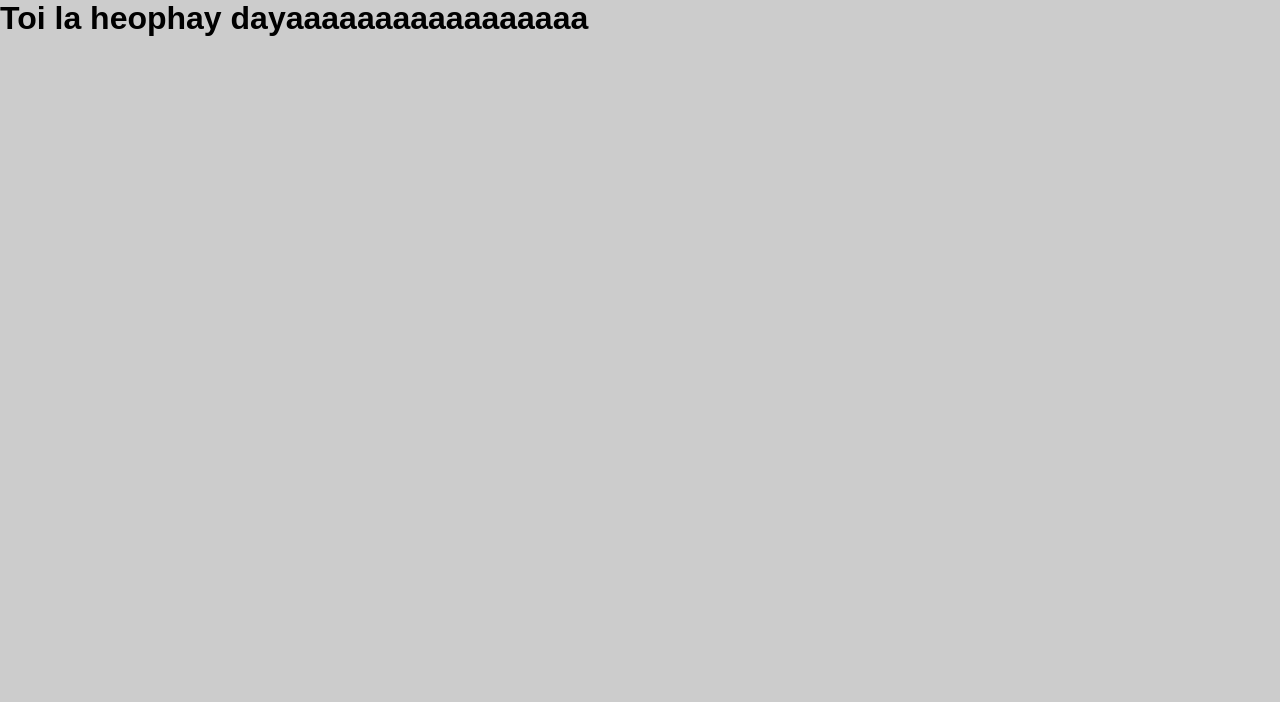
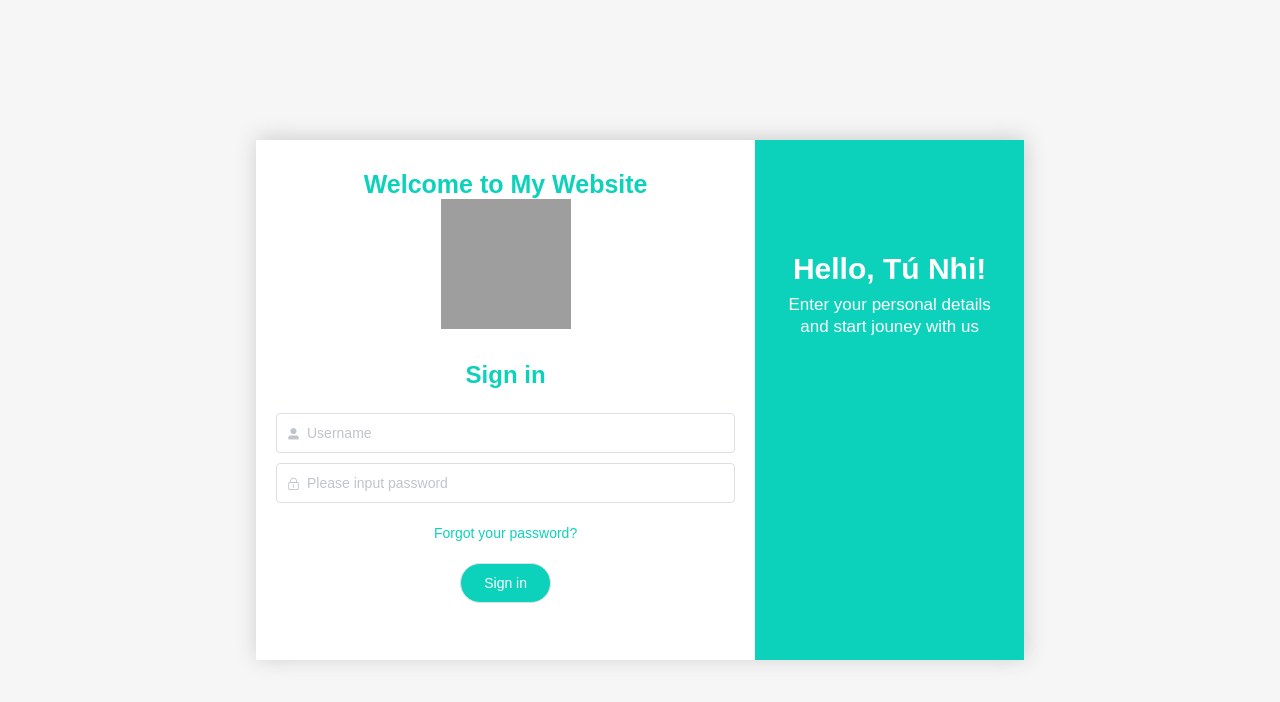
Before and after one commit to heophay/manage-website-FE, a Nuxt app: page /login in a window 1280 px wide. Shown: the top 702 px of the page. Built offline with nearby package versions, Linux system fonts and the light colour scheme; grey boxes are pictures that could not be loaded.

Commit message:
Add Login Pages

```diff
--- a/assets/defaults.scss
+++ b/assets/defaults.scss
@@ -1,3 +1,8 @@
+:root {
+  --text-color-primary: #555;
+  --color-primary: #0dd2bb;
+}
+
 * {
   margin: 0;
   padding: 0;
@@ -7,8 +12,9 @@
 }
 
 .app {
-  background-color: #ccc;
+  background-color: #cccccc2e;
   min-height: 100vh;
+  color: var(--text-color-primary);
 }
 .button {
   width: 300px;
--- a/layouts/default.vue
+++ b/layouts/default.vue
@@ -1,15 +1,12 @@
 <template>
   <div class="app">
-    <h1>Toi la heophay dayaaaaaaaaaaaaaaaaa</h1>
     <Nuxt />
   </div>
 </template>
 
 <script>
-export default({
+export default {
   name: 'ManageApp',
-  setup() {
-
-  },
-})
+  setup() {},
+}
 </script>
--- /dev/null
+++ b/pages/login.vue
@@ -0,0 +1,140 @@
+<template>
+  <div :class="$style.loginPage">
+    <div :class="$style.content">
+      <el-container>
+        <el-main>
+          <div :class="$style.contentSignIn">
+            <span :class="$style.titleHeader">Welcome to My Website</span>
+            <img
+              src="https://media.istockphoto.com/photos/black-woman-hand-holding-modern-smart-phone-isolated-on-white-picture-id1333518127"
+              alt="Phone Images"
+              width="130px"
+              height="130px"
+            />
+            <span :class="$style.textSignIn">Sign in</span>
+            <el-input
+              v-model="username"
+              placeholder="Username"
+              prefix-icon="el-icon-user-solid"
+            >
+            </el-input>
+            <el-input
+              v-model="password"
+              placeholder="Please input password"
+              show-password
+              prefix-icon="el-icon-lock"
+            >
+            </el-input>
+            <span :class="$style.textForgotPw">Forgot your password?</span>
+            <el-row>
+              <!-- <el-button :class="$style.btnSignUp" round>Sign up</el-button> -->
+              <el-button :class="$style.btnSignIn" round>Sign in</el-button>
+            </el-row>
+          </div>
+        </el-main>
+        <el-aside width="35%">
+          <div :class="$style.contentAside">
+            <span :class="$style.textHello">Hello, Tú Nhi!</span>
+            <span :class="$style.textDescription"
+              >Enter your personal details and start jouney with us</span
+            >
+          </div>
+        </el-aside>
+      </el-container>
+    </div>
+  </div>
+</template>
+
+<script>
+export default {
+  name: 'LoginPage',
+  data() {
+    return {
+      username: '',
+      password: '',
+    }
+  },
+}
+</script>
+
+<style lang="scss" module>
+.loginPage {
+  display: flex;
+  height: 100vh;
+  width: 100vw;
+  .content {
+    box-shadow: 1px -2px 20px #ccc;
+    color: var(--color-primary);
+    text-align: center;
+    margin: auto;
+    height: 65%;
+    width: 60%;
+    .contentSignIn {
+      display: flex;
+      flex-direction: column;
+      align-items: center;
+      height: 100%;
+      .titleHeader {
+        font-weight: 600;
+        font-size: 25px;
+        margin-top: 10px;
+      }
+      .textSignIn {
+        font-weight: 600;
+        font-size: 24px;
+        margin-top: 32px;
+        margin-bottom: 14px;
+      }
+      .btnSignUp {
+        color: var(--color-primary);
+        border-color: var(--color-primary);
+      }
+      .btnSignIn {
+        background-color: var(--color-primary);
+        color: #fff;
+      }
+      .textForgotPw {
+        font-size: 14px;
+        font-weight: 400;
+        line-height: 20px;
+        margin-top: 20px;
+        margin-bottom: 20px;
+      }
+    }
+    .contentAside {
+      display: flex;
+      flex-direction: column;
+      padding: 20px;
+      .textHello {
+        margin-top: 40%;
+        font-size: 30px;
+        font-weight: 700;
+      }
+      .textDescription {
+        margin-top: 8px;
+        font-size: 17px;
+        line-height: 22px;
+      }
+    }
+    :global {
+      .el-input {
+        margin-top: 10px;
+        :focus {
+          border-color: var(--color-primary);
+          .el-input__icon::before {
+            color: var(--color-primary);
+          }
+        }
+      }
+      .el-container {
+        height: 100%;
+        background-color: #fff;
+      }
+      .el-aside {
+        background-color: var(--color-primary);
+        color: #fff;
+      }
+    }
+  }
+}
+</style>
```
